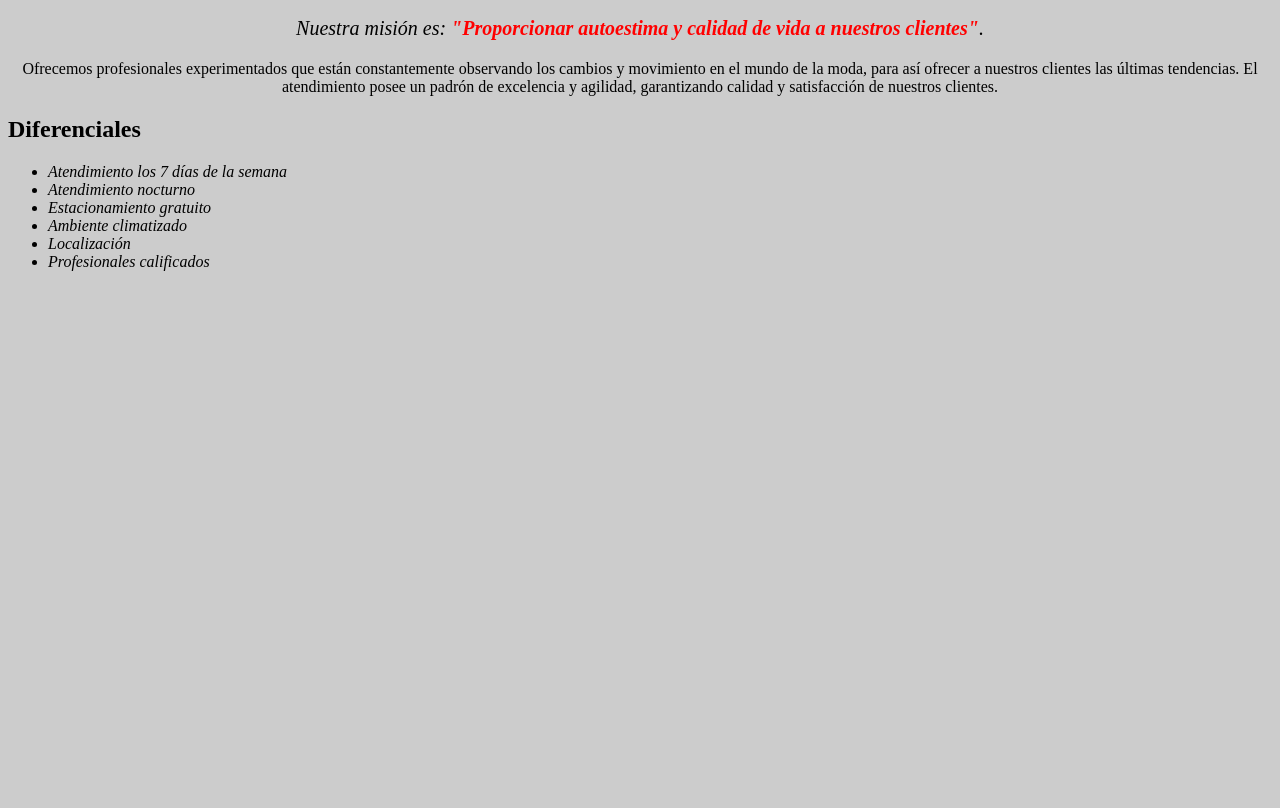
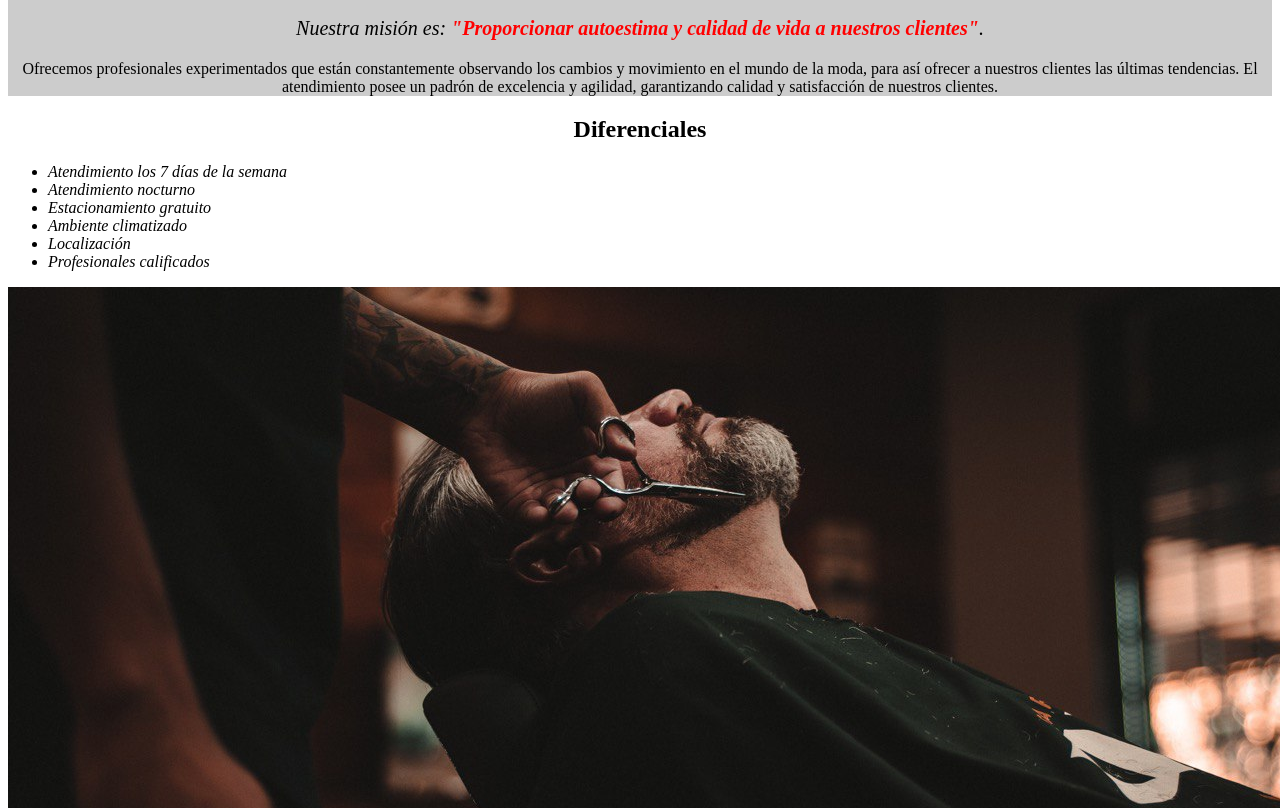
Before and after one commit to Rafaelowsky/Principiante-en-programacion-Oracle-ONE, a plain HTML site: page HTML5 y CSS3 parte 1/index.html in a window 1280 px wide. Shown: the part 605-1413 px from the top of the page. Before the commit the page ends 892 px from the top, so only its background shows below. Drawn offline with Linux system fonts and the light colour scheme.

Commit message:
Cambie css y agregue imagen

```diff
--- a/HTML5 y CSS3 parte 1/css/estilos.css
+++ b/HTML5 y CSS3 parte 1/css/estilos.css
@@ -1,5 +1,5 @@
 body {
-    background-color: #CCCCCC;
+    background-color: #FFFFFF;
 }
 
 #banner {
@@ -8,6 +8,10 @@ body {
 
 h1 {
     text-align: center;
+}
+
+.principales {
+    background-color: #CCCCCC
 }
 
 p {
@@ -23,6 +27,14 @@ em strong {
 
 }
 
+.diferenciales {
+    background-color: #FFFFFF;
+}
+
+h2 {
+    text-align: center;
+}
+
 .items {
     font-style: italic;
 }
--- a/HTML5 y CSS3 parte 1/index.html
+++ b/HTML5 y CSS3 parte 1/index.html
@@ -14,6 +14,8 @@
 
         <img id="banner" src="banner.jpg">
 
+        <div class="principales">
+
             <h1>Sobre la Barbería Alura</h1>
 
             <p>Ubicada en el corazón de la ciudad, la <strong>Barbería Alura</strong> trae para el mercado lo que hay de mejor para
@@ -26,6 +28,10 @@
             moda, para así ofrecer a nuestros clientes las últimas tendencias. El atendimiento posee un padrón de excelencia y
             agilidad, garantizando calidad y satisfacción de nuestros clientes. </p>
 
+        </div>
+
+        <div class="diferenciales">
+
         <h2>Diferenciales</h2>
 
             <ul>
@@ -36,6 +42,11 @@
                 <li class="items">Localización</li>
                 <li class="items">Profesionales calificados</li>
             </ul>
+
+            <img src="diferenciales.jpg">
+
+        </div>
+
     </body>
 
 </html>
```
Lines whose indentation alone changed are shown as unchanged.
